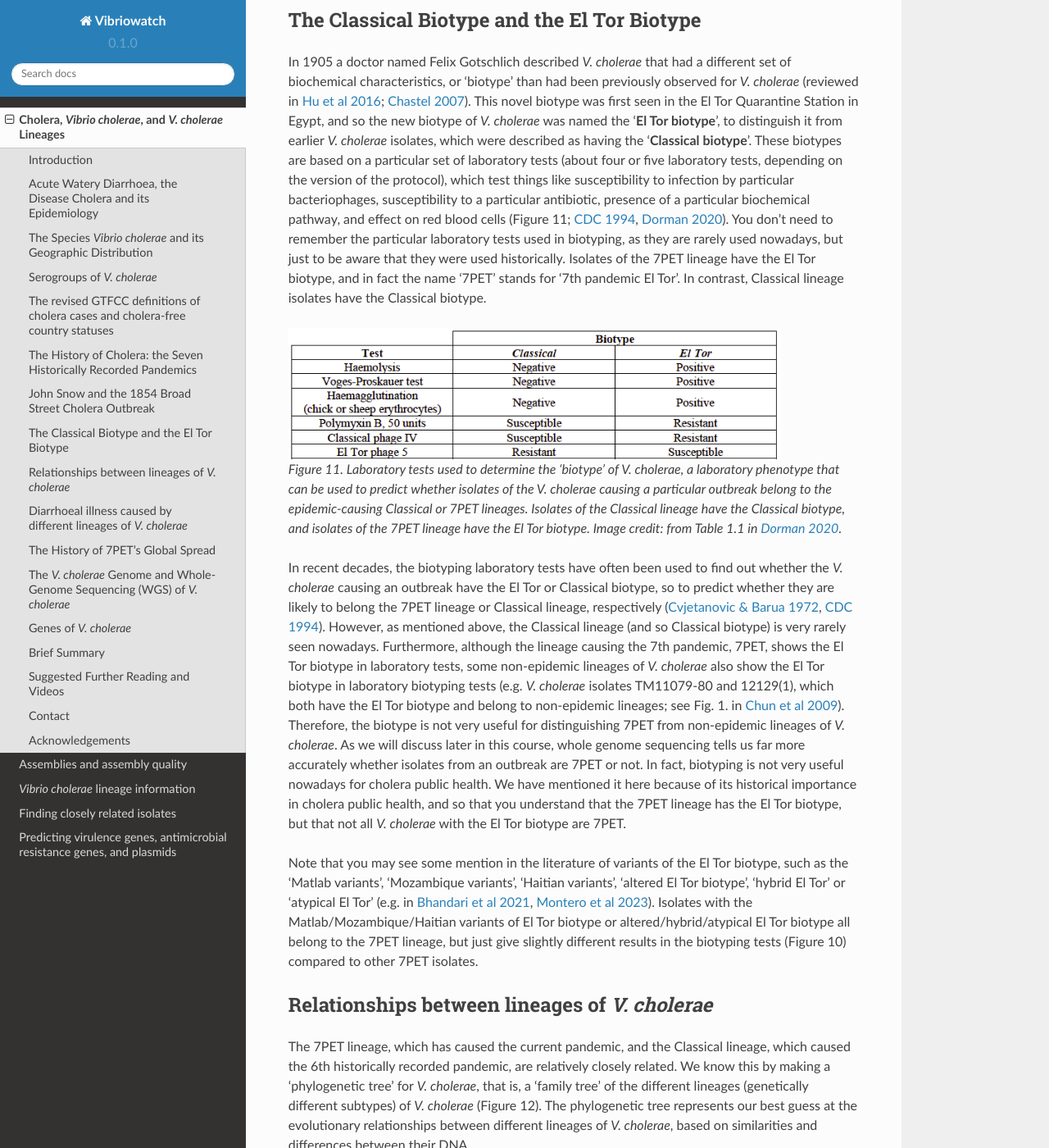
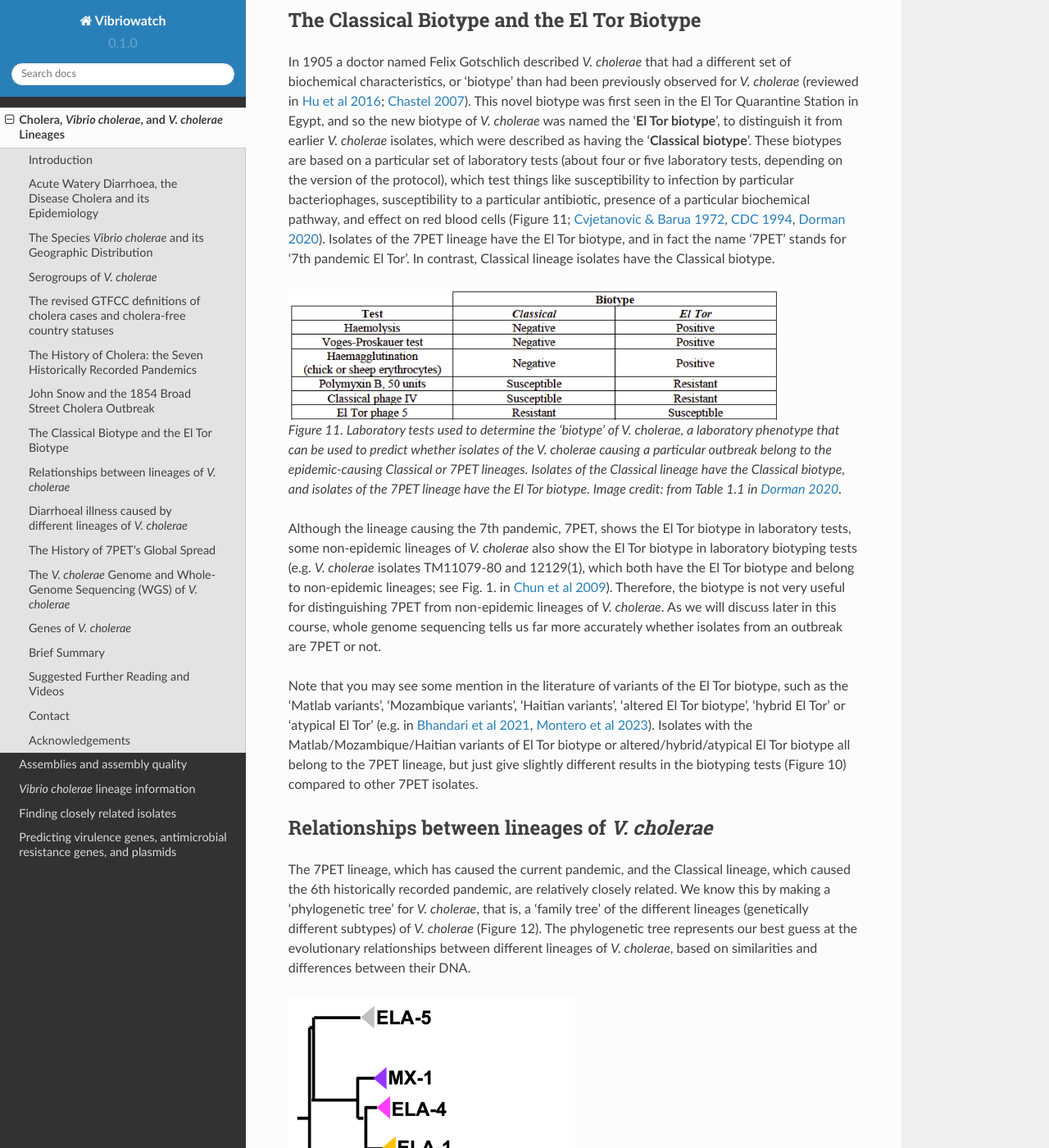
Before and after one commit to avrilcoghlan/cholerabook, a Sphinx documentation site: the page built from docs/source/vibriogenomes.rst, in a window 1280 px wide and 1400 px high, scrolled down 9839 px. Shown: the whole window at 82% size. Built offline with Sphinx 7.4.7 and the Read the Docs theme 2.0.0, drawn with Linux system fonts in a browser that asks for light colours.

Commit message:
Update vibriogenomes.rst

```diff
--- a/docs/source/vibriogenomes.rst
+++ b/docs/source/vibriogenomes.rst
@@ -302,8 +302,7 @@ and so the new biotype of *V. cholerae* was named the '**El Tor biotype**', to d
 described as having the '**Classical biotype**'.
 These biotypes are based on a particular set of laboratory tests (about four
 or five laboratory tests, depending on the version of the protocol), which test things like susceptibility to infection by particular bacteriophages,
-susceptibility to a particular antibiotic, presence of a particular biochemical pathway, and effect on red blood cells (Figure 11; `CDC 1994`_, `Dorman 2020`_).
-You don't need to remember the particular laboratory tests used in biotyping, as they are rarely used nowadays, but just to be aware that they were used historically.
+susceptibility to a particular antibiotic, presence of a particular biochemical pathway, and effect on red blood cells (Figure 11; `Cvjetanovic & Barua 1972`_, `CDC 1994`_, `Dorman 2020`_).
 Isolates of the 7PET lineage have the El Tor biotype, and in fact the name '7PET' stands for '7th pandemic El Tor'.
 In contrast, Classical lineage isolates have the Classical biotype.
 
@@ -322,18 +323,12 @@ In contrast, Classical lineage isolates have the Classical biotype.
 
 .. _Dorman 2020: https://www.sanger.ac.uk/theses/md25-thesis.pdf
 
-In recent decades, the biotyping laboratory tests have often been used to find out whether the *V. cholerae*
-causing an outbreak have the El Tor or Classical biotype, so to predict whether they are likely to belong the 7PET lineage or Classical lineage, respectively
-(`Cvjetanovic & Barua 1972`_, `CDC 1994`_). However, as mentioned above, the Classical lineage (and so Classical biotype) is very rarely seen nowadays.
-Furthermore, although the lineage causing the 7th pandemic, 7PET, shows the El Tor biotype in laboratory tests, some
+Although the lineage causing the 7th pandemic, 7PET, shows the El Tor biotype in laboratory tests, some
 non-epidemic lineages of *V. cholerae* also show the El Tor biotype in laboratory biotyping tests (e.g. *V. cholerae* isolates TM11079-80 and 12129(1), which both have the El Tor
 biotype and belong to non-epidemic lineages; see Fig. 1. in `Chun et al 2009`_).
 Therefore, the biotype is not very useful for distinguishing 7PET from non-epidemic lineages of *V. cholerae*.
 As we will discuss later in this course, whole genome sequencing tells us far more accurately whether isolates from an
-outbreak are 7PET or not. In fact, biotyping is not very useful nowadays for cholera public health. We have
-mentioned it here because of its historical importance in cholera public health,
-and so that you understand that the 7PET lineage has the El Tor biotype,
-but that not all *V. cholerae* with the El Tor biotype are 7PET.
+outbreak are 7PET or not.
 
 .. _Chun et al 2009: https://pubmed.ncbi.nlm.nih.gov/19720995/
 
```
Also changed, not shown: other parts of docs/source/vibriogenomes.rst (+2 -0 lines).
